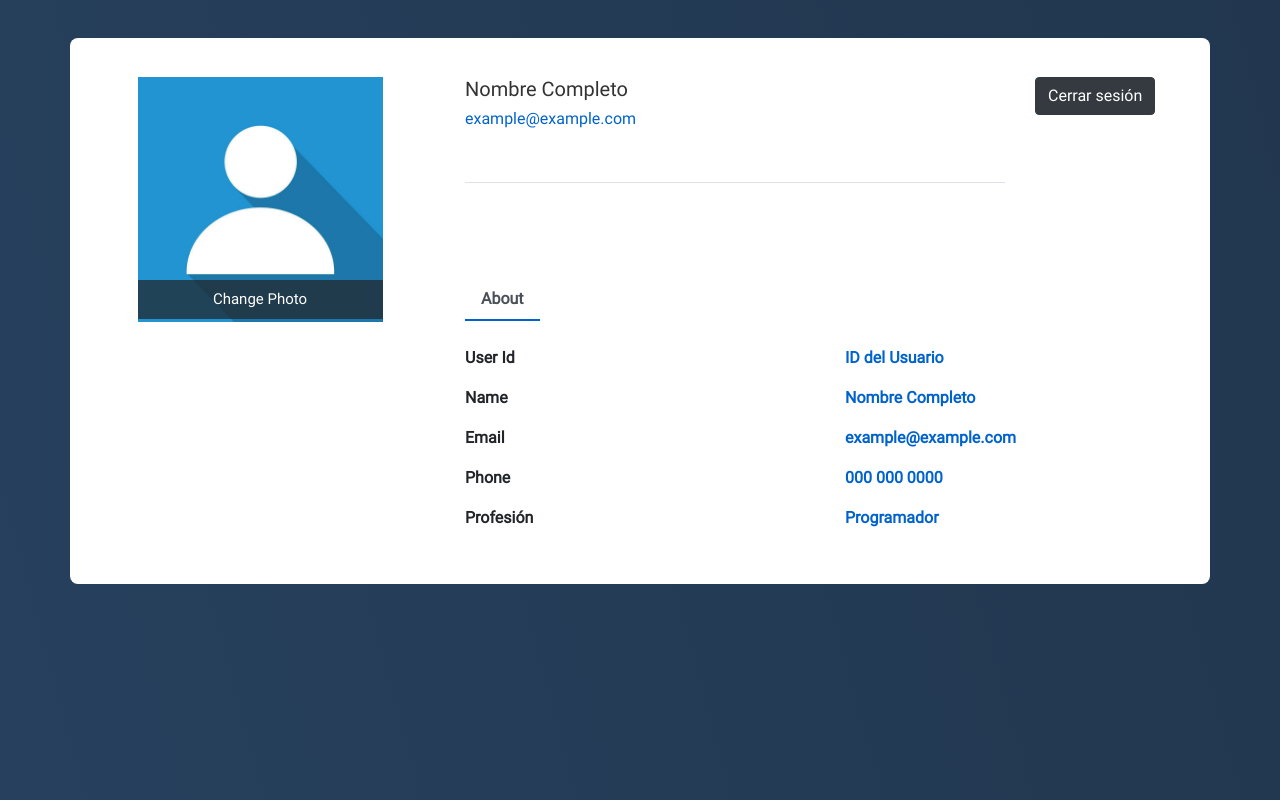
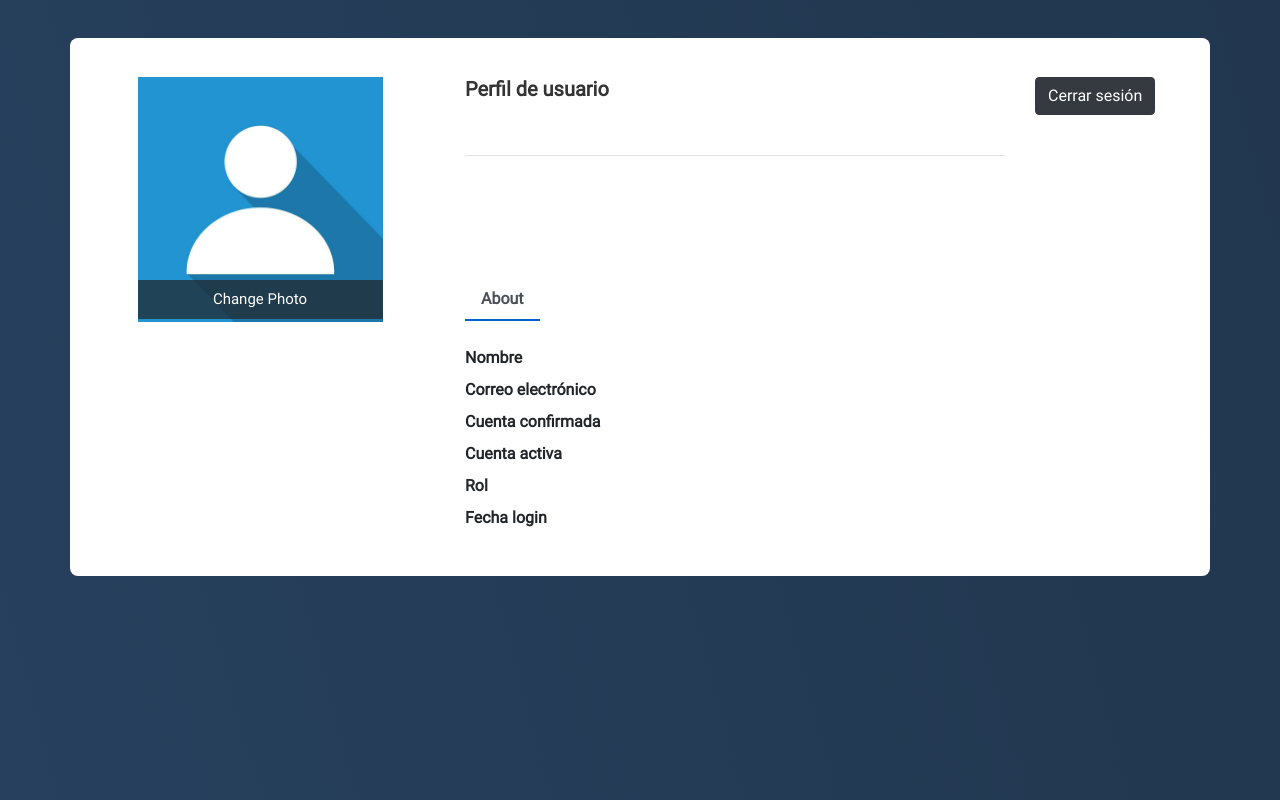
Before and after one commit to Tomas-Ortiz/login-web, a website built with Parcel: page front-end/views/profile.html in a window 1280 px wide. Built offline with nearby package versions, Linux system fonts and the light colour scheme.

Commit message:
Profile backend Cuando el usuario inicia sesion se lo redirecciona al profile, donde se le muestran sus datos personales (extraidos de su sesion, menos la contraseña). La ruta profile está protegida, por lo que solo se puede acceder si existe una sesión del usuario, de lo contrario se lo redirecciona al login.

```diff
--- a/front-end/scripts/userDataValidation.js
+++ b/front-end/scripts/userDataValidation.js
@@ -1,5 +1,7 @@
 $("#submitRegister").click(function () {
   $(".alertMessage").text("");
+  $("#failureAlert").hide();
+  $("#successAlert").hide();
 });
 
 /*clean all of the inputs from the registration form*/
@@ -20,6 +22,7 @@ function showAlertMessage(message, isError = true) {
     $("#successAlert").hide();
     $("#failureAlert").show();
   }
+
   $(".alertMessage").append(message);
 }
 
--- a/front-end/views/profile.html
+++ b/front-end/views/profile.html
@@ -31,10 +31,9 @@
       <div class="col-md-6">
         <div class="profile-head">
           <h5>
-            Nombre Completo
+            <b>Perfil de usuario</b>
           </h5>
           <h6>
-            example@example.com
           </h6>
 
           <ul class="nav nav-tabs" id="myTab" role="tablist">
@@ -52,57 +51,57 @@
     </div>
     <div class="row">
 
-      <div class="col-md-4">
-        <!--<div class="profile-work">
-            <p>LINKS DE TRABAJO</p>
-            <a href="">Website Link</a><br/>
-            <a href="">Perfil de LinkedIn</a><br/>
-            <a href="">Perfil de Github</a><br/>
-            <a href="">Perfil de Stack Overflow</a>
-        </div>-->
-      </div>
+      <div class="col-md-4"></div>
 
       <div class="col-md-8">
         <div class="tab-content profile-tab" id="myTabContent">
           <div class="tab-pane fade show active" id="home" role="tabpanel" aria-labelledby="home-tab">
             <div class="row">
               <div class="col-md-6">
-                <label>User Id</label>
+                <label>Nombre</label>
               </div>
               <div class="col-md-6">
-                <p>ID del Usuario</p>
+                <p><%= nombre %></p>
               </div>
             </div>
             <div class="row">
               <div class="col-md-6">
-                <label>Name</label>
+                <label>Correo electrónico</label>
               </div>
               <div class="col-md-6">
-                <p>Nombre Completo</p>
+                <p><%= correo %></p>
               </div>
             </div>
             <div class="row">
               <div class="col-md-6">
-                <label>Email</label>
+                <label>Cuenta confirmada</label>
               </div>
               <div class="col-md-6">
-                <p>example@example.com</p>
+                <p><%= confirmado %></p>
               </div>
             </div>
             <div class="row">
               <div class="col-md-6">
-                <label>Phone</label>
+                <label>Cuenta activa</label>
               </div>
               <div class="col-md-6">
-                <p>000 000 0000</p>
+                <p><%= activo %></p>
               </div>
             </div>
             <div class="row">
               <div class="col-md-6">
-                <label>Profesión</label>
+                <label>Rol</label>
               </div>
               <div class="col-md-6">
-                <p>Programador</p>
+                <p><%= rol %></p>
+              </div>
+            </div>
+            <div class="row">
+              <div class="col-md-6">
+                <label>Fecha login</label>
+              </div>
+              <div class="col-md-6">
+                <p><%= fechaLogin %></p>
               </div>
             </div>
           </div>
```
Also changed, not shown: back-end/routes/routes.js (+14 -18 lines).
